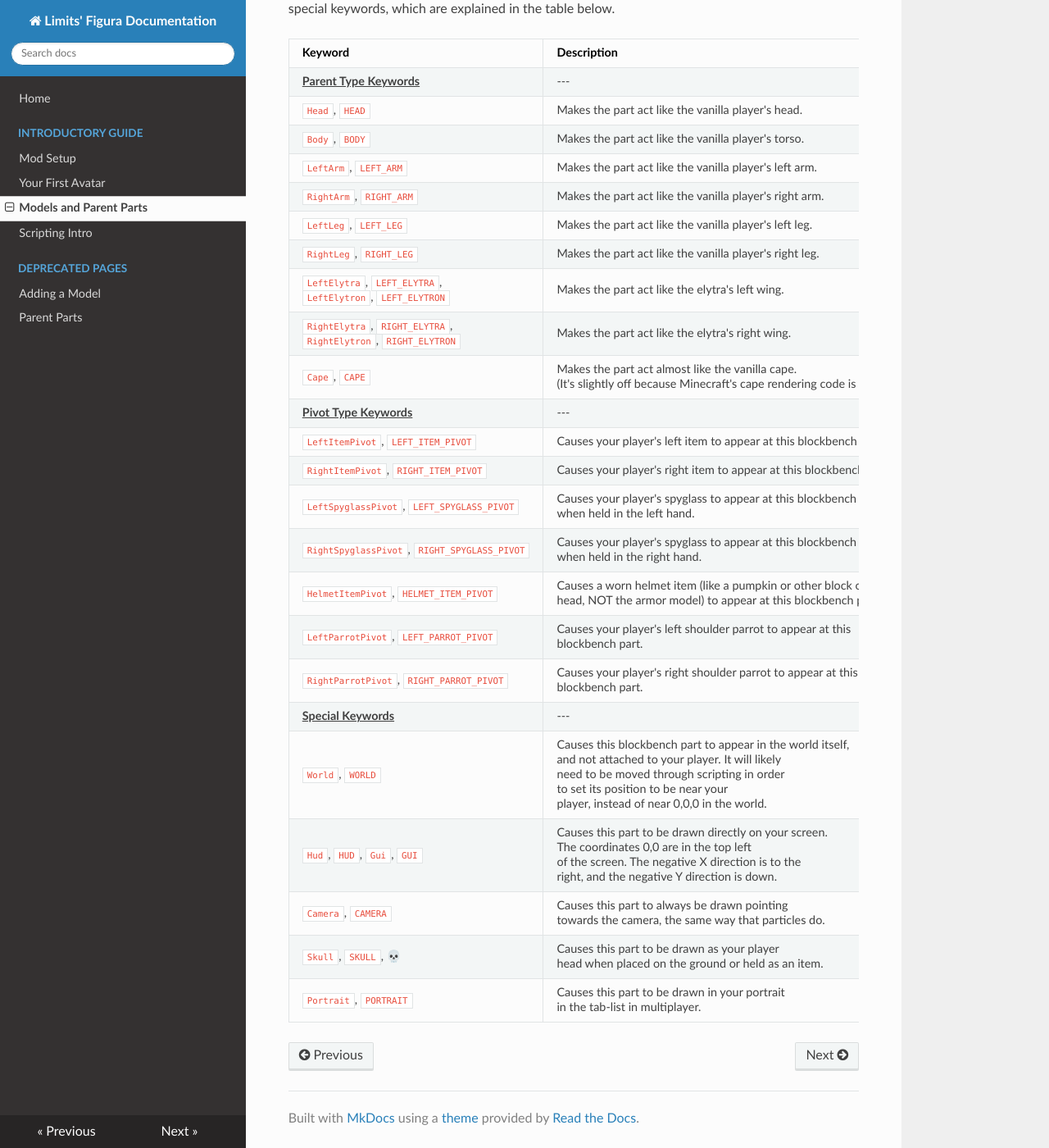
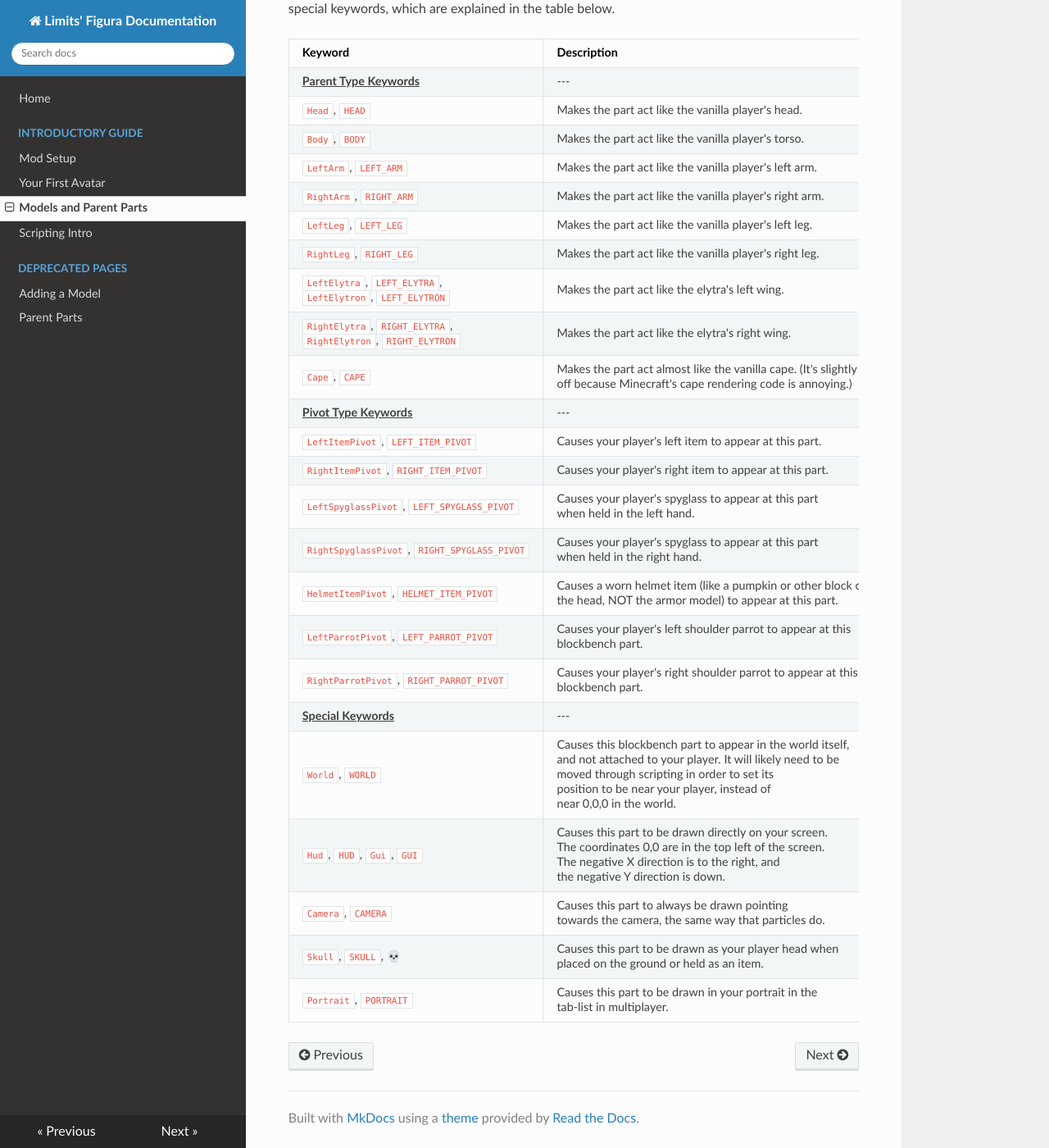
Before and after one commit to Moonlight-Maya/LimitsFiguraDocs, an MkDocs documentation site: the page built from docs/guides/first_avatar/p2_model.md, in a window 1280 px wide and 1400 px high, scrolled down 1459 px. Shown: the whole window at 82% size. Built offline with MkDocs 1.6.1, drawn with Linux system fonts in a browser that asks for light colours; nearby versions of some CDN libraries.

Commit message:
i hate markdown tables

```diff
--- a/docs/guides/first_avatar/p2_model.md
+++ b/docs/guides/first_avatar/p2_model.md
@@ -37,18 +37,18 @@ Using certain special words, called "Keywords", at the **start** of a Blockbench
 | `RightLeg`, `RIGHT_LEG` | Makes the part act like the vanilla player's right leg. |
 | `LeftElytra`, `LEFT_ELYTRA`, <br />`LeftElytron`,  `LEFT_ELYTRON` | Makes the part act like the elytra's left wing. |
 | `RightElytra`, `RIGHT_ELYTRA`, <br />`RightElytron`, `RIGHT_ELYTRON` | Makes the part act like the elytra's right wing. |
-| `Cape`, `CAPE` | Makes the part act almost like the vanilla cape. <br /> (It's slightly off because Minecraft's cape rendering code is annoying.) |
+| `Cape`, `CAPE` | Makes the part act almost like the vanilla cape.  (It's slightly<br /> off because Minecraft's cape rendering code is annoying.) |
 | <u>**Pivot Type Keywords**</u> | --- |
-| `LeftItemPivot`, `LEFT_ITEM_PIVOT` | Causes your player's left item to appear at this blockbench part. |
-| `RightItemPivot`, `RIGHT_ITEM_PIVOT` | Causes your player's right item to appear at this blockbench part. |
-| `LeftSpyglassPivot`, `LEFT_SPYGLASS_PIVOT` | Causes your player's spyglass to appear at this blockbench part<br />  when held in the left hand. |
-| `RightSpyglassPivot`, `RIGHT_SPYGLASS_PIVOT` | Causes your player's spyglass to appear at this blockbench part<br />  when held in the right hand. |
-| `HelmetItemPivot`, `HELMET_ITEM_PIVOT` | Causes a worn helmet item (like a pumpkin or other block on the<br />  head, NOT the armor model) to appear at this blockbench part. |
+| `LeftItemPivot`, `LEFT_ITEM_PIVOT` | Causes your player's left item to appear at this part. |
+| `RightItemPivot`, `RIGHT_ITEM_PIVOT` | Causes your player's right item to appear at this part. |
+| `LeftSpyglassPivot`, `LEFT_SPYGLASS_PIVOT` | Causes your player's spyglass to appear at this part<br />  when held in the left hand. |
+| `RightSpyglassPivot`, `RIGHT_SPYGLASS_PIVOT` | Causes your player's spyglass to appear at this part<br />  when held in the right hand. |
+| `HelmetItemPivot`, `HELMET_ITEM_PIVOT` | Causes a worn helmet item (like a pumpkin or other block on <br /> the head, NOT the armor model) to appear at this part. |
 | `LeftParrotPivot`, `LEFT_PARROT_PIVOT` | Causes your player's left shoulder parrot to appear at this<br />  blockbench part. |
 | `RightParrotPivot`, `RIGHT_PARROT_PIVOT` | Causes your player's right shoulder parrot to appear at this<br />  blockbench part. |
 | <u>**Special Keywords**</u> | --- |
-| `World`, `WORLD` | Causes this blockbench part to appear in the world itself,<br />  and not attached to your player. It will likely<br />  need to be moved through scripting in order<br />  to set its position to be near your<br />  player, instead of near 0,0,0 in the world. |
-| `Hud`, `HUD`, `Gui`, `GUI` | Causes this part to be drawn directly on your screen.<br />  The coordinates 0,0 are in the top left<br />  of the screen. The negative X direction is to the <br /> right, and the negative Y direction is down. |
+| `World`, `WORLD` | Causes this blockbench part to appear in the world itself,<br />  and not attached to your player. It will likely need to be <br /> moved through scripting in order to set its <br />position to be near your player, instead of <br /> near 0,0,0 in the world. |
+| `Hud`, `HUD`, `Gui`, `GUI` | Causes this part to be drawn directly on your screen.<br />  The coordinates 0,0 are in the top left of the screen. <br /> The negative X direction is to the right, and <br /> the negative Y direction is down. |
 | `Camera`, `CAMERA` | Causes this part to always be drawn pointing <br /> towards the camera, the same way that particles do. |
-| `Skull`, `SKULL`, &#x1F480; | Causes this part to be drawn as your player <br /> head when placed on the ground or held as an item. |
-| `Portrait`, `PORTRAIT` | Causes this part to be drawn in your portrait<br />  in the tab-list in multiplayer. |
+| `Skull`, `SKULL`, &#x1F480; | Causes this part to be drawn as your player head when <br /> placed on the ground or held as an item. |
+| `Portrait`, `PORTRAIT` | Causes this part to be drawn in your portrait in the <br /> tab-list in multiplayer. |
```
